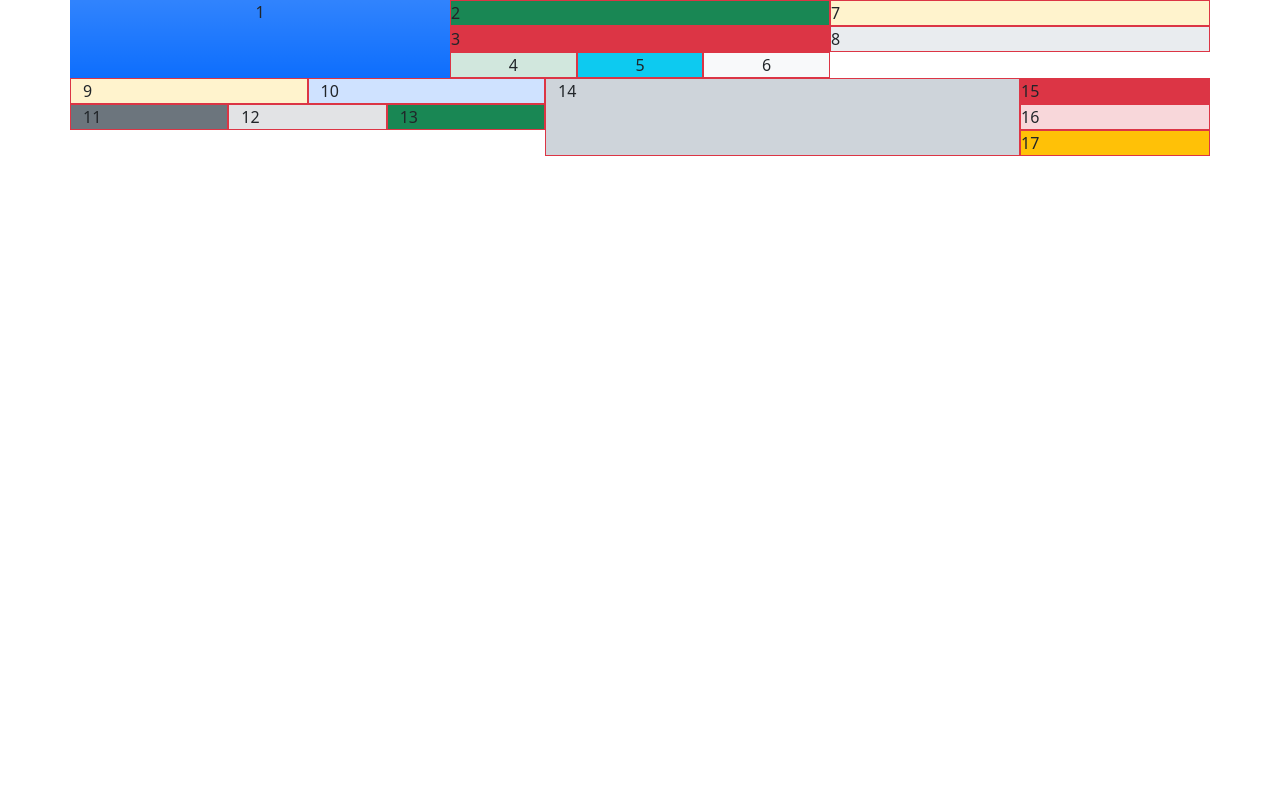
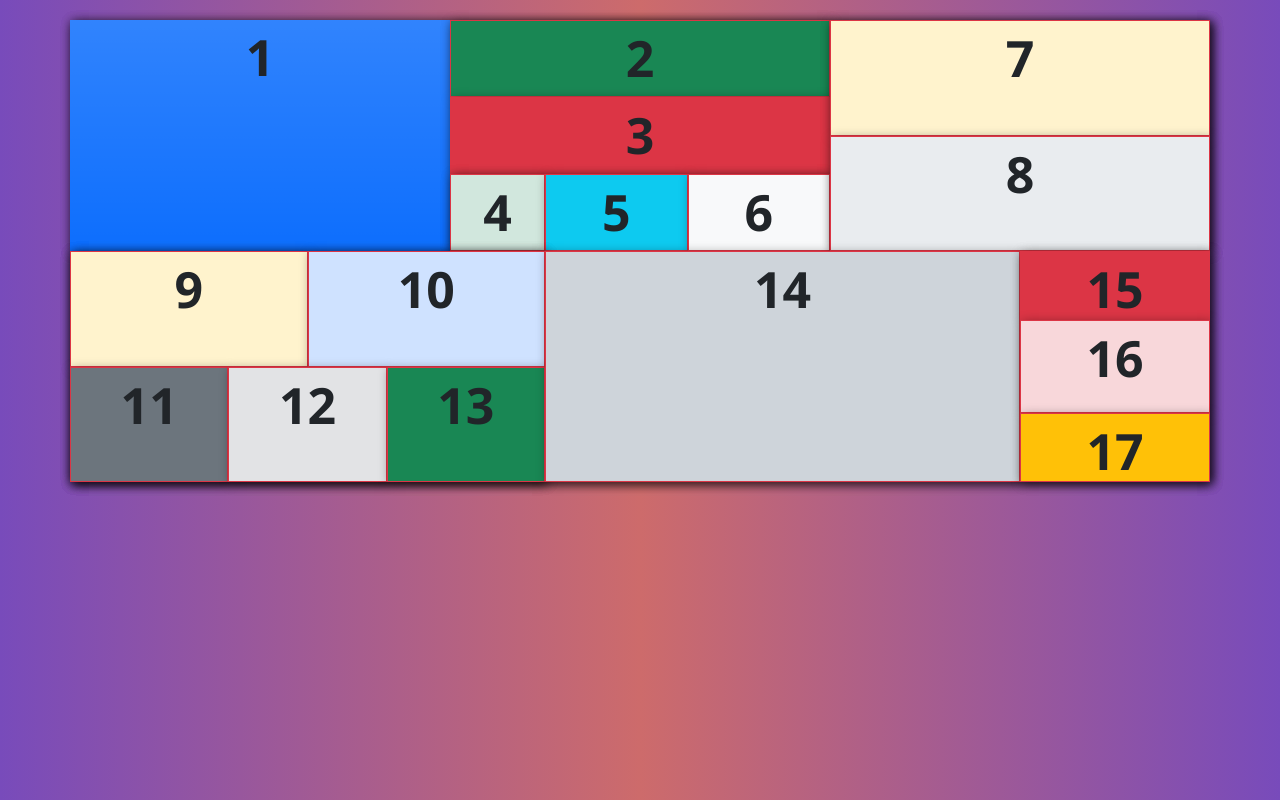
Before and after one commit to Akashbodake8/Vinsys, a plain HTML site: page bordercol.html in a window 1280 px wide. Drawn offline with nearby package versions, Linux system fonts and the light colour scheme; the site is published under a folder, as on GitHub Pages, so addresses that start at the root find nothing.

Commit message:
Grid PRactice

```diff
--- a/bordercol.html
+++ b/bordercol.html
@@ -3,7 +3,7 @@
 <head><meta charset="utf-8">
    <title>border</title>
    <link href="https://cdn.jsdelivr.net/npm/bootstrap@5.3.4/dist/css/bootstrap.min.css" rel="stylesheet" integrity="sha384-DQvkBjpPgn7RC31MCQoOeC9TI2kdqa4+BSgNMNj8v77fdC77Kj5zpWFTJaaAoMbC" crossorigin="anonymous">
-   <link rel="stylesheet" href="/bordercol.css">
+   <link rel="stylesheet" href="bordercol.css">
    <style>
 
    </style>
```
